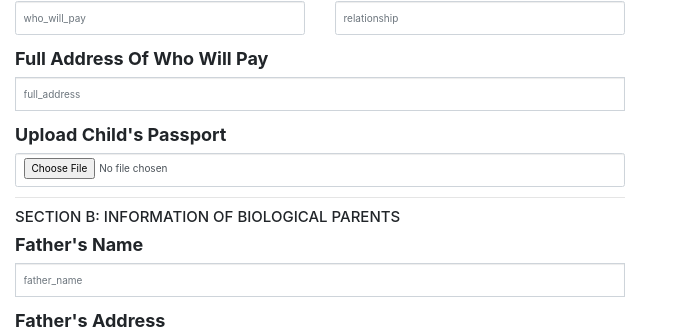
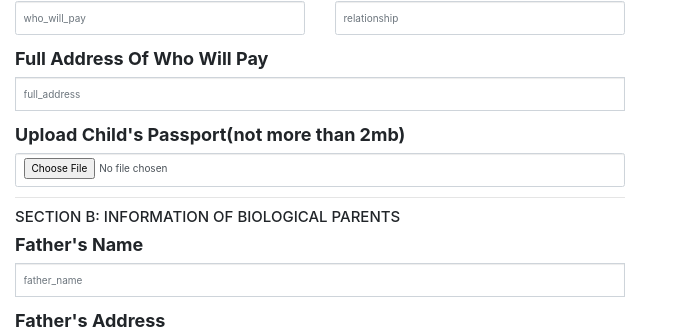
Before and after one commit to geektutor/isl, a PHP site: page /online/application_form.php?a=1 in a window 1280 px wide. Shown: the part 895-1226 px from the top of the page, without its empty margins (0-673 px from the left). Run offline with PHP 8.4, Linux system fonts and the light colour scheme.

Commit message:
Update application_form.php

```diff
--- a/online/application_form.php
+++ b/online/application_form.php
@@ -253,7 +253,7 @@
 			</div>
 
 			<div class="mb-3">
-                <label for="">Upload Child's Passport</label>
+                <label for="">Upload Child's Passport(not more than 2mb)</label>
                 <input type="file" class="form-control" name="passport" id="passport" placeholder="" value="" required="" required >
             </div>
 
```
